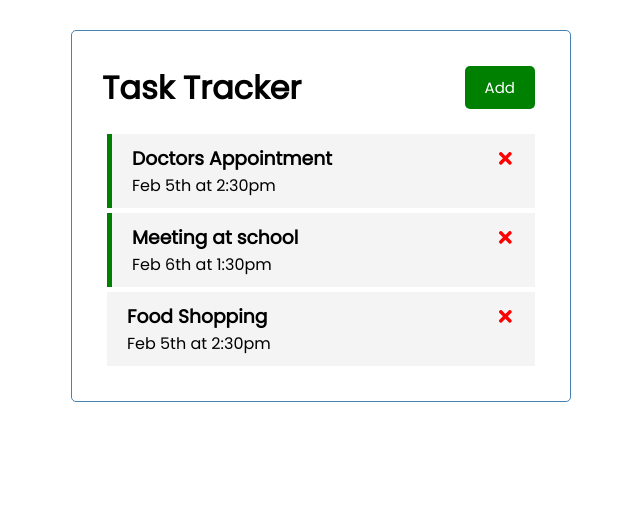
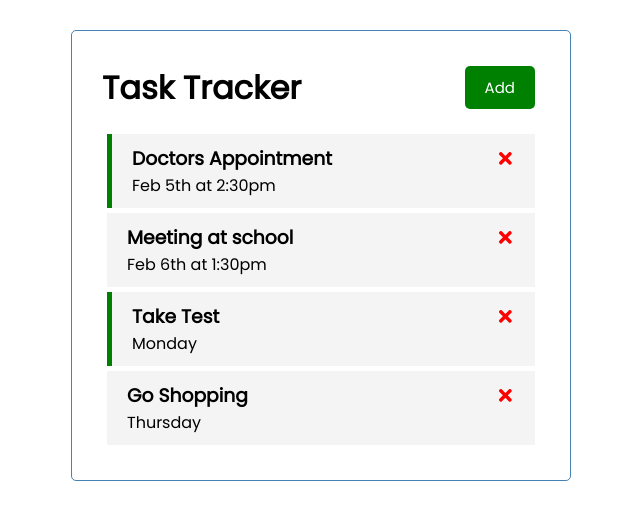
Before and after one commit to RossieK/React-task-tracker, a React (Create React App) app: page / in a window 1280 px wide. Shown: the top 520 px of the page, without its empty margins (319-959 px from the left). Built offline with nearby package versions, Linux system fonts and the light colour scheme; data requests are answered from the project's data file; the HTML template or start-up script is replaced by a standard one.

Commit message:
Add mock backend (json-server)

```diff
--- /dev/null
+++ b/db.json
@@ -0,0 +1,28 @@
+{
+  "tasks": [
+    {
+      "id": 1,
+      "text": "Doctors Appointment",
+      "day": "Feb 5th at 2:30pm",
+      "reminder": true
+    },
+    {
+      "id": 2,
+      "text": "Meeting at school",
+      "day": "Feb 6th at 1:30pm",
+      "reminder": false
+    },
+    {
+      "text": "Take Test",
+      "day": "Monday",
+      "reminder": true,
+      "id": 3
+    },
+    {
+      "text": "Go Shopping",
+      "day": "Thursday",
+      "reminder": false,
+      "id": 4
+    }
+  ]
+}
--- a/package.json
+++ b/package.json
@@ -6,6 +6,7 @@
         "@testing-library/jest-dom": "^5.11.9",
         "@testing-library/react": "^11.2.5",
         "@testing-library/user-event": "^12.7.3",
+        "json-server": "^0.16.3",
         "react": "^17.0.1",
         "react-dom": "^17.0.1",
         "react-icons": "^4.2.0",
@@ -16,7 +17,8 @@
         "start": "react-scripts start",
         "build": "react-scripts build",
         "test": "react-scripts test",
-    "eject": "react-scripts eject"
+        "eject": "react-scripts eject",
+        "server": "json-server --watch db.json --port 5000"
     },
     "eslintConfig": {
         "extends": [
--- a/src/App.js
+++ b/src/App.js
@@ -1,52 +1,73 @@
-import { useState } from "react"
+import { useState, useEffect } from "react"
 import Header from './components/Header'
 import Tasks from './components/Tasks'
 import AddTask from './components/AddTask'
 
 function App() {
   const [showAddTask, setShowAddTask] = useState(false)
-  const [tasks, setTasks] = useState([
-    {
-      id: 1,
-      text: 'Doctors Appointment',
-      day: 'Feb 5th at 2:30pm',
-      reminder: true
-    },
-    {
-      id: 2,
-      text: 'Meeting at school',
-      day: 'Feb 6th at 1:30pm',
-      reminder: true
-    },
-    {
-      id: 3,
-      text: 'Food Shopping',
-      day: 'Feb 5th at 2:30pm',
-      reminder: false
+  const [tasks, setTasks] = useState([])
+
+  useEffect(() => {
+    const getTasks = async () => {
+      const tasksFromServer = await fetchTasks()
+      setTasks(tasksFromServer)
     }
-  ])
+    getTasks()
+  }, [])
+
+  // Fetch Tasks
+  const fetchTasks = async () => {
+    const res = await fetch('http://localhost:5000/tasks')
+    const data = await res.json()
+
+    return data
+  }
+
+  // Fetch Task
+  const fetchTask = async (id) => {
+    const res = await fetch(`http://localhost:5000/tasks/${id}`)
+    const data = await res.json()
+
+    return data
+  }
 
   //Add Task
-  const addTask = (task) => {
-    const id = Math.floor(Math.random() * 10000) + 1
-    const newTask = { id, ...task }
-    setTasks([...tasks, newTask])
+  const addTask = async (task) => {
+    const res = await fetch('http://localhost:5000/tasks', { method: 'POST', headers: { 'Content-Type': 'application/json' }, body: JSON.stringify(task) })
+
+    const data = await res.json()
+
+    setTasks([...tasks, data])
   }
 
   //Delete Task
-  const deleteTask = (id) => {
+  const deleteTask = async (id) => {
+    await fetch(`http://localhost:5000/tasks/${id}`, { method: 'DELETE' })
     setTasks(tasks.filter((task) => task.id !== id))
   }
 
 
   //Toggle Reminder
-  const toggleReminder = (id) => {
-    setTasks(tasks.map((task) => task.id === id ? { ...task, reminder: !task.reminder } : task))
+  const toggleReminder = async (id) => {
+
+    const taskToToggle = await fetchTask(id)
+    const updatedTask = { ...taskToToggle, reminder: !taskToToggle.reminder }
+    const res = await fetch(`http://localhost:5000/tasks/${id}`, {
+      method: 'PUT',
+      headers: {
+        'Content-type': 'application/json'
+      },
+      body: JSON.stringify(updatedTask)
+    })
+
+    const data = await res.json()
+
+    setTasks(tasks.map((task) => task.id === id ? { ...task, reminder: data.reminder } : task))
   }
 
   return (
     <div className="container" >
-      <Header onAdd={() => setShowAddTask(!showAddTask)} showAdd={showAddTask}/>
+      <Header onAdd={() => setShowAddTask(!showAddTask)} showAdd={showAddTask} />
       { showAddTask && <AddTask onAdd={addTask} />}
       {tasks.length > 0 ? <Tasks tasks={tasks} onDelete={deleteTask} onToggle={toggleReminder} /> : 'No Tasks Yet'}
     </div>
--- a/src/components/Tasks.js
+++ b/src/components/Tasks.js
@@ -3,7 +3,7 @@
 const Tasks = ({ tasks, onDelete, onToggle }) => {
     return (
         <>
-            {tasks.map((task) => (<Task key={task.id} task={task} onDelete={onDelete} onToggle={onToggle}/>))}
+            {tasks.map((task, index) => (<Task key={index} task={task} onDelete={onDelete} onToggle={onToggle}/>))}
         </>
     )
 }
```
Also changed, not shown: 1 other file (tests, documents, lock files or other folders). Lines whose indentation alone changed are shown as unchanged.
